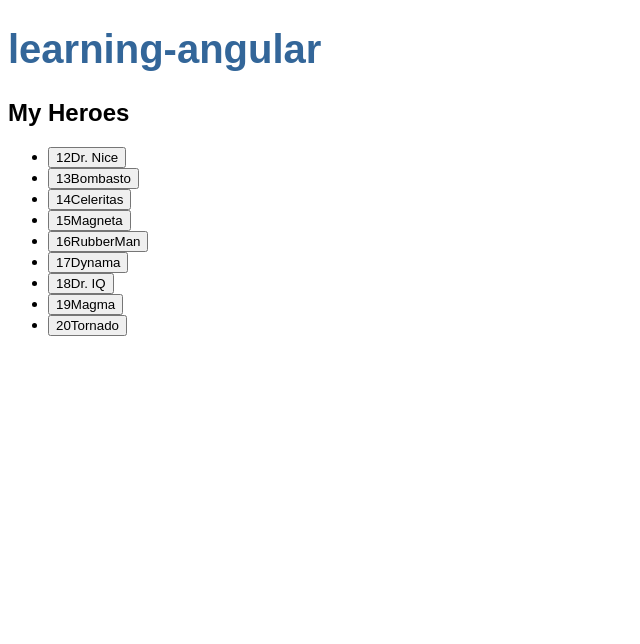
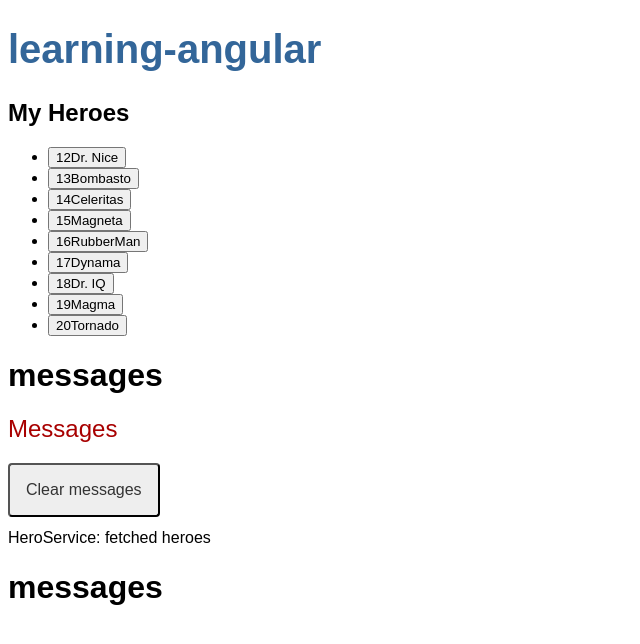
Before and after one commit to abhithory/basic-app-angular, an Angular app: page / in a window 1280 px wide. Shown: the top 644 px of the page, without its empty margins (0-640 px from the left). Built offline with nearby package versions, Linux system fonts and the light colour scheme.

Commit message:
multipal services added

```diff
--- a/src/app/app.component.html
+++ b/src/app/app.component.html
@@ -7,3 +7,5 @@
 </h1>
 
 <app-heroes></app-heroes>
+
+<app-messages></app-messages>
--- a/src/app/app.component.ts
+++ b/src/app/app.component.ts
@@ -2,11 +2,12 @@ import { Component } from '@angular/core';
 import { CommonModule } from '@angular/common';
 import { RouterOutlet } from '@angular/router';
 import { HeroesComponent } from './heroes/heroes.component';
+import { MessagesComponent } from './messages/messages.component';
 
 @Component({
   selector: 'app-root',
   standalone: true,
-  imports: [CommonModule, RouterOutlet, HeroesComponent],
+  imports: [CommonModule, RouterOutlet, HeroesComponent, MessagesComponent],
   templateUrl: './app.component.html',
   styleUrl: './app.component.scss'
 })
--- a/src/app/hero.service.ts
+++ b/src/app/hero.service.ts
@@ -2,17 +2,19 @@ import { Injectable } from '@angular/core';
 import { Hero } from './hero';
 import { HEROES } from './mock-heroes';
 import { Observable, of } from 'rxjs';
+import { MessageService } from './message.service';
 
 @Injectable({
   providedIn: 'root'
 })
 export class HeroService {
 
-  constructor() { }
+  constructor(private messageService: MessageService) { }
 
 
   getHeroes(): Observable<Hero[]> {
     const heroes = of(HEROES);
+    this.messageService.add('HeroService: fetched heroes');
     return heroes;
   }
 }
--- a/src/app/heroes/heroes.component.ts
+++ b/src/app/heroes/heroes.component.ts
@@ -1,8 +1,9 @@
-import { Component } from '@angular/core';
+import { Component, OnInit } from '@angular/core';
 import { Hero } from '../hero';
 import { CommonModule } from '@angular/common';
 import { HeroDetailsComponent } from '../hero-details/hero-details.component';
 import { HeroService } from '../hero.service';
+import { MessageService } from '../message.service';
 
 @Component({
   selector: 'app-heroes',
@@ -11,25 +12,27 @@ import { HeroService } from '../hero.service';
   templateUrl: './heroes.component.html',
   styleUrl: './heroes.component.scss',
 })
-export class HeroesComponent {
-  constructor(private heroService: HeroService) {
-
-  };
+export class HeroesComponent implements OnInit {
   heros: Hero[] = [];
 
   selectedHero?: Hero;
+  constructor(
+    private heroService: HeroService,
+    private messageService: MessageService
+  ) { }
 
-  onSelect(here: Hero): void {
-    this.selectedHero = here;
+  ngOnInit(): void {
+    this.getHeroes();
   }
 
+  onSelect(hero: Hero): void {
+    this.selectedHero = hero;
+    this.messageService.add(`HeroesComponent: Selected hero id=${hero.id}`);
+
+  }
 
   getHeroes(): void {
-    // this.heros = this.heroService.getHeroes();
-    this.heroService.getHeroes().subscribe(heroes => this.heros = heroes);
+    this.heroService.getHeroes().subscribe((heroes) => (this.heros = heroes));
   }
 
-  ngOnInit(): void {
-    this.getHeroes()
-  }
 }
--- /dev/null
+++ b/src/app/message.service.ts
@@ -0,0 +1,19 @@
+import { Injectable } from '@angular/core';
+
+@Injectable({
+  providedIn: 'root'
+})
+export class MessageService {
+
+
+  messages: string[] = [];
+
+  add(message: string) {
+    this.messages.push(message);
+  }
+
+  clear() {
+    this.messages = [];
+  }
+
+}
--- /dev/null
+++ b/src/app/messages/messages.component.html
@@ -0,0 +1,14 @@
+<h1>messages</h1>
+
+
+
+<div *ngIf="messageService.messages.length">
+
+    <h2>Messages</h2>
+    <button type="button" class="clear" (click)="messageService.clear()">Clear messages</button>
+    <div *ngFor='let message of messageService.messages'> {{message}} </div>
+
+</div>
+
+
+<h1>messages</h1>
--- /dev/null
+++ b/src/app/messages/messages.component.scss
@@ -0,0 +1,19 @@
+/* MessagesComponent's private CSS styles */
+h2 {
+  color: #a80000;
+  font-family: Arial, Helvetica, sans-serif;
+  font-weight: lighter;
+}
+
+.clear {
+  color: #333;
+  background-color: #eee;
+  margin-bottom: 12px;
+  padding: 1rem;
+  border-radius: 4px;
+  font-size: 1rem;
+}
+.clear:hover {
+  color: white;
+  background-color: #42545c;
+}
```
Also changed, not shown: src/app/messages/messages.component.ts (added, +16 -0 lines), 2 other files (tests, documents, lock files or other folders).
